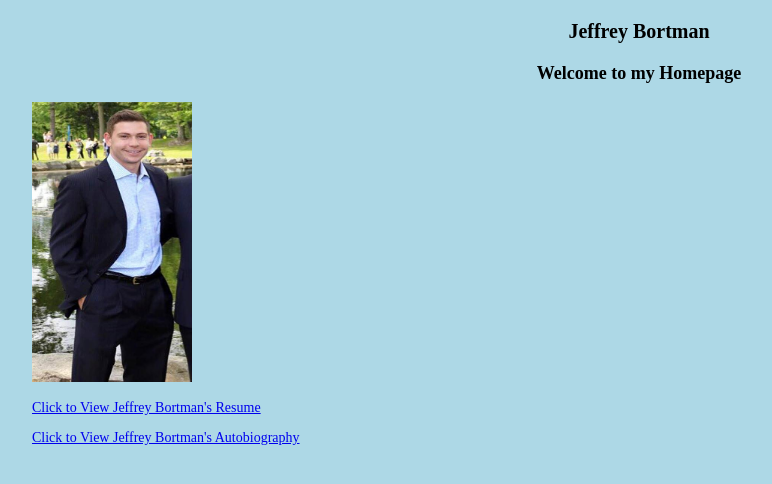
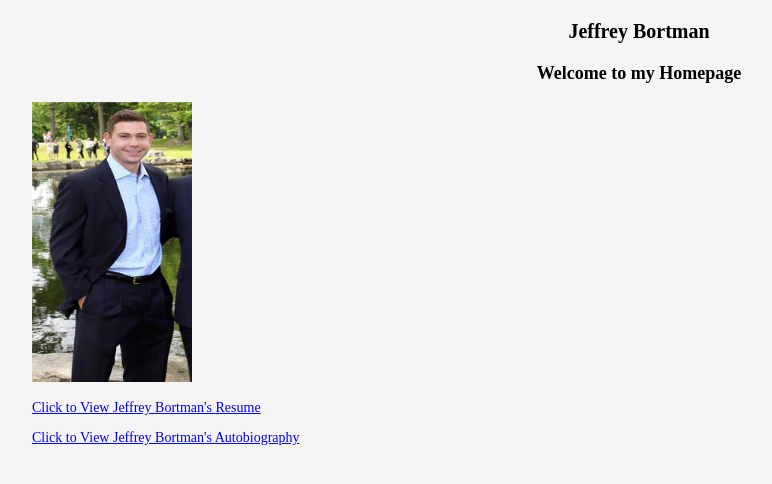
Before and after one commit to borty12/borty12.github.io, a plain HTML site: page index.html in a window 1280 px wide. Shown: the whole page, without its empty margins (26-798 px from the left). Drawn offline with Linux system fonts and the light colour scheme.

Commit message:
background color change

```diff
--- a/bio_style.css
+++ b/bio_style.css
@@ -5,7 +5,7 @@ html{
 }
 
 body{
-	background-color: #ADD8E6;
+	background-color: #F5F5F5;
 }
 
 .title1{
--- a/index_style.css
+++ b/index_style.css
@@ -4,7 +4,7 @@ html{
 }
 
 body{
-	background-color: #ADD8E6;
+	background-color: #F5F5F5;
 }
 
 .title1{
--- a/resume_style.css
+++ b/resume_style.css
@@ -8,7 +8,7 @@ html{
 
 body{
 	line-height: 1;
-	background-color: #ADD8E6;
+	background-color: #F5F5F5;
 }
 
 .personal1{
```
